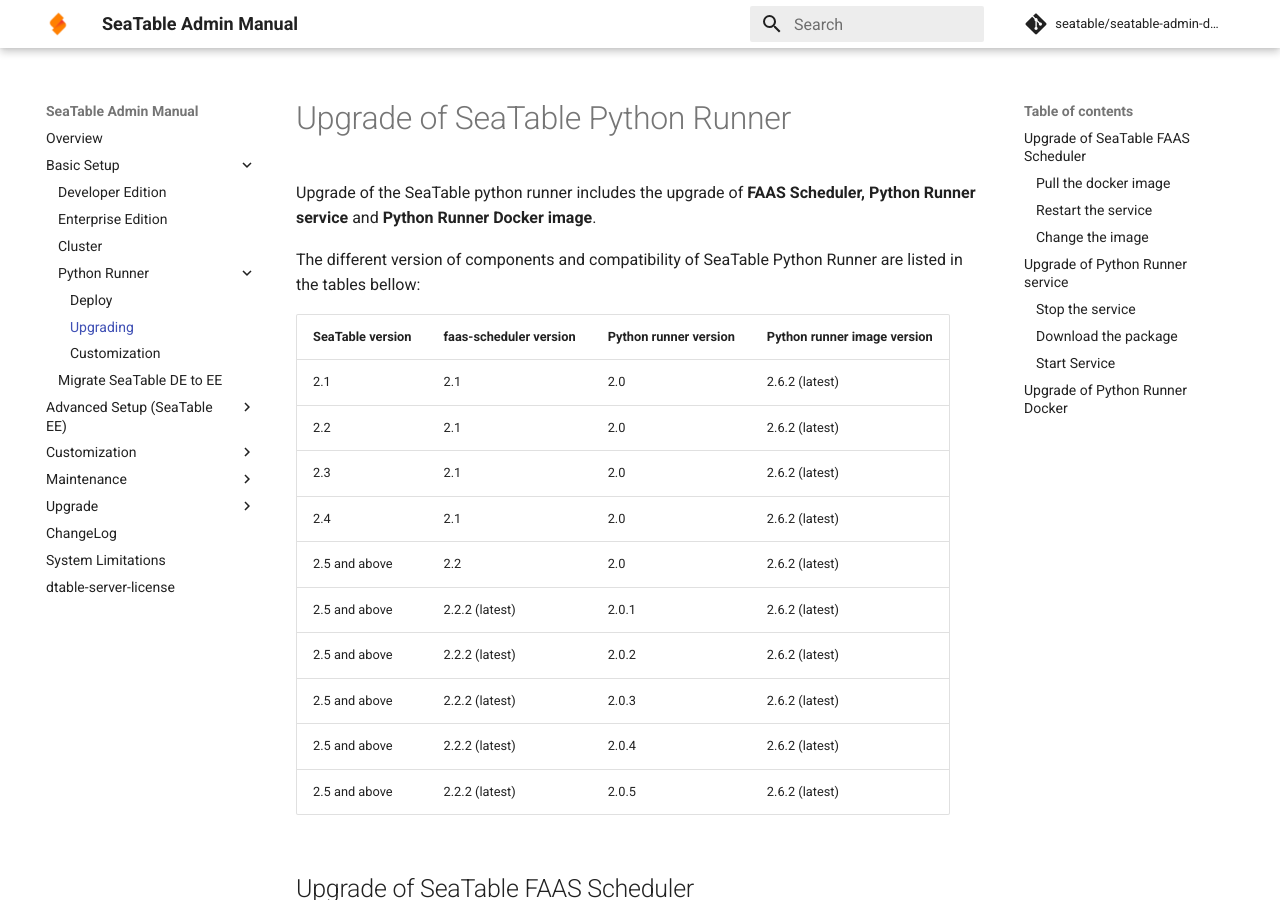
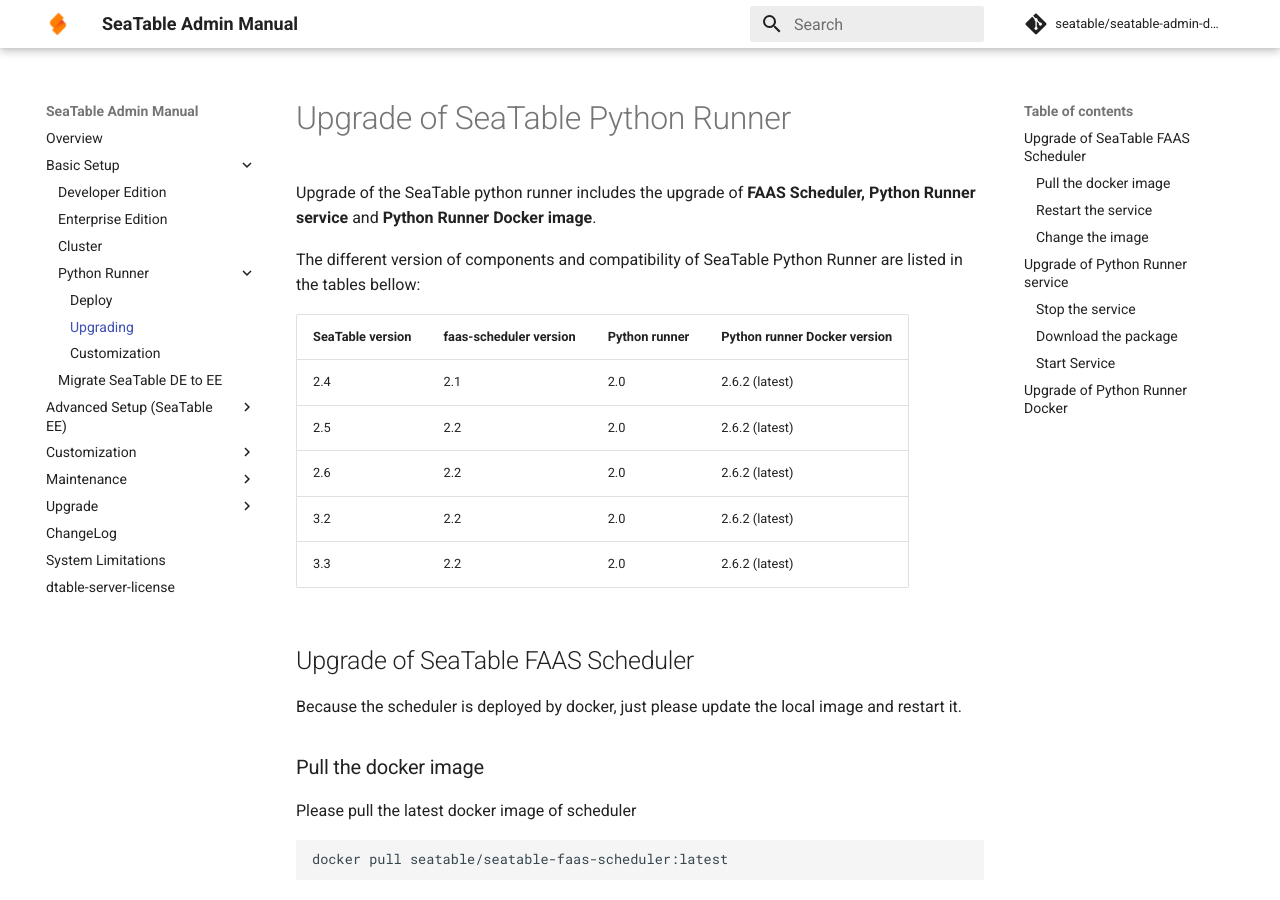
Before and after one commit to seatable/seatable-admin-docs, an MkDocs documentation site: the page built from manual/docker/Python-Runner/Update SeaTable Python Runner.md, in a window 1280 px wide and 900 px high. Built offline with MkDocs 1.6.1 and Material for MkDocs 9.7.7, drawn with Linux system fonts in a browser that asks for light colours; comment, search, counter and statistics services are not loaded.

Commit message:
opt seatable python-runner compatibility table

```diff
--- a/manual/docker/Python-Runner/Update SeaTable Python Runner.md
+++ b/manual/docker/Python-Runner/Update SeaTable Python Runner.md
@@ -4,19 +4,13 @@
 
 The different version of components and compatibility of SeaTable Python Runner are listed in the tables bellow:
 
-| SeaTable version | faas-scheduler version | Python runner version | Python runner image version |
-| :--------------- | :--------------------- | :-------------------- | :-------------------------- |
-| 2.1              | 2.1                    | 2.0                   | 2.6.2 (latest)               |
-| 2.2              | 2.1                    | 2.0                   | 2.6.2 (latest)               |
-| 2.3              | 2.1                    | 2.0                   | 2.6.2 (latest)               |
-| 2.4              | 2.1                    | 2.0                   | 2.6.2 (latest)               |
-| 2.5 and above    | 2.2                    | 2.0                   | 2.6.2 (latest)               |
-| 2.5 and above    | 2.2.2 (latest)         | 2.0.1                 | 2.6.2 (latest)               |
-| 2.5 and above    | 2.2.2 (latest)         | 2.0.2                 | 2.6.2 (latest)               |
-| 2.5 and above    | 2.2.2 (latest)         | 2.0.3                 | 2.6.2 (latest)               |
-| 2.5 and above    | 2.2.2 (latest)         | 2.0.4                 | 2.6.2 (latest)               |
-| 2.5 and above    | 2.2.2 (latest)         | 2.0.5                 | 2.6.2 (latest)               |
-
+| SeaTable version | faas-scheduler version | Python runner | Python runner Docker version |
+| :--------------- | :--------------------- | :-------------| :----------------------------|
+| 2.4              | 2.1                    | 2.0           | 2.6.2 (latest)               |
+| 2.5              | 2.2                    | 2.0           | 2.6.2 (latest)               |
+| 2.6              | 2.2                    | 2.0           | 2.6.2 (latest)               |
+| 3.2              | 2.2                    | 2.0           | 2.6.2 (latest)               |
+| 3.3              | 2.2                    | 2.0           | 2.6.2 (latest)               |
 
 
 ## Upgrade of SeaTable FAAS Scheduler
```
